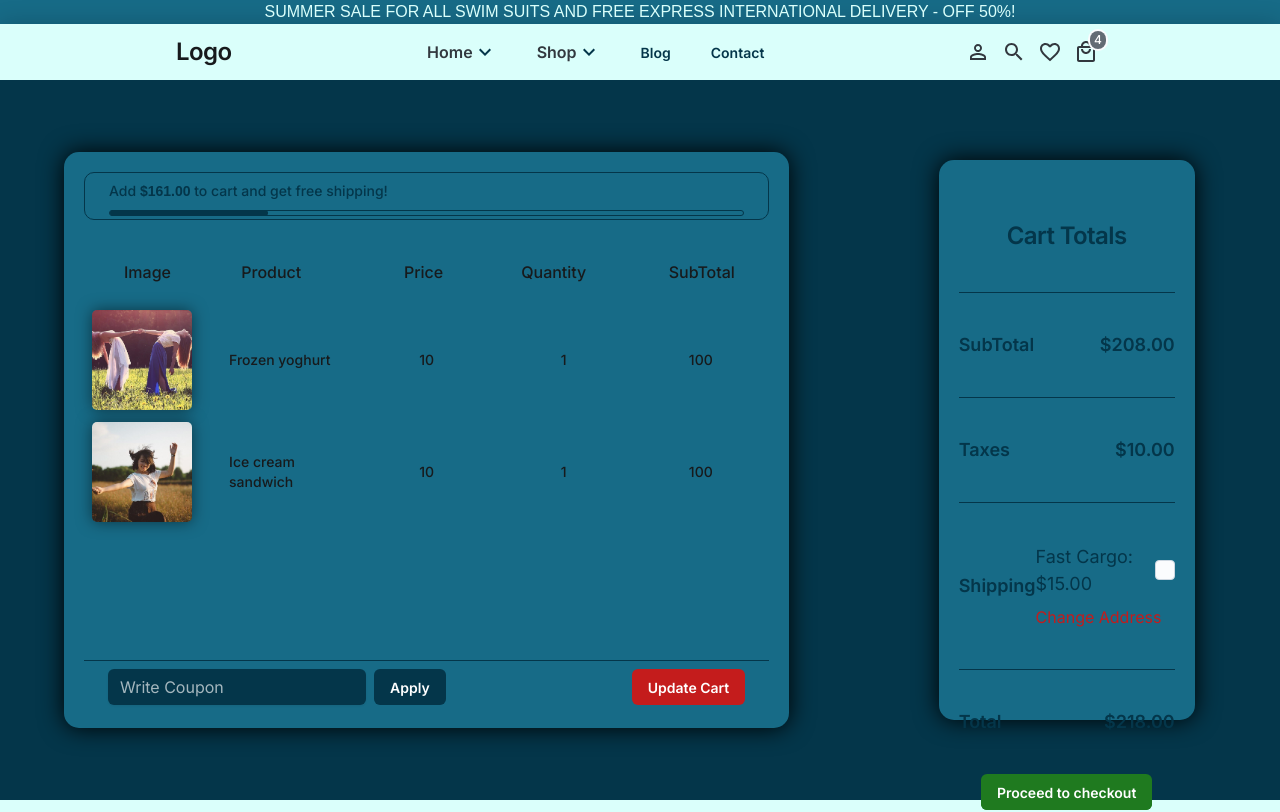
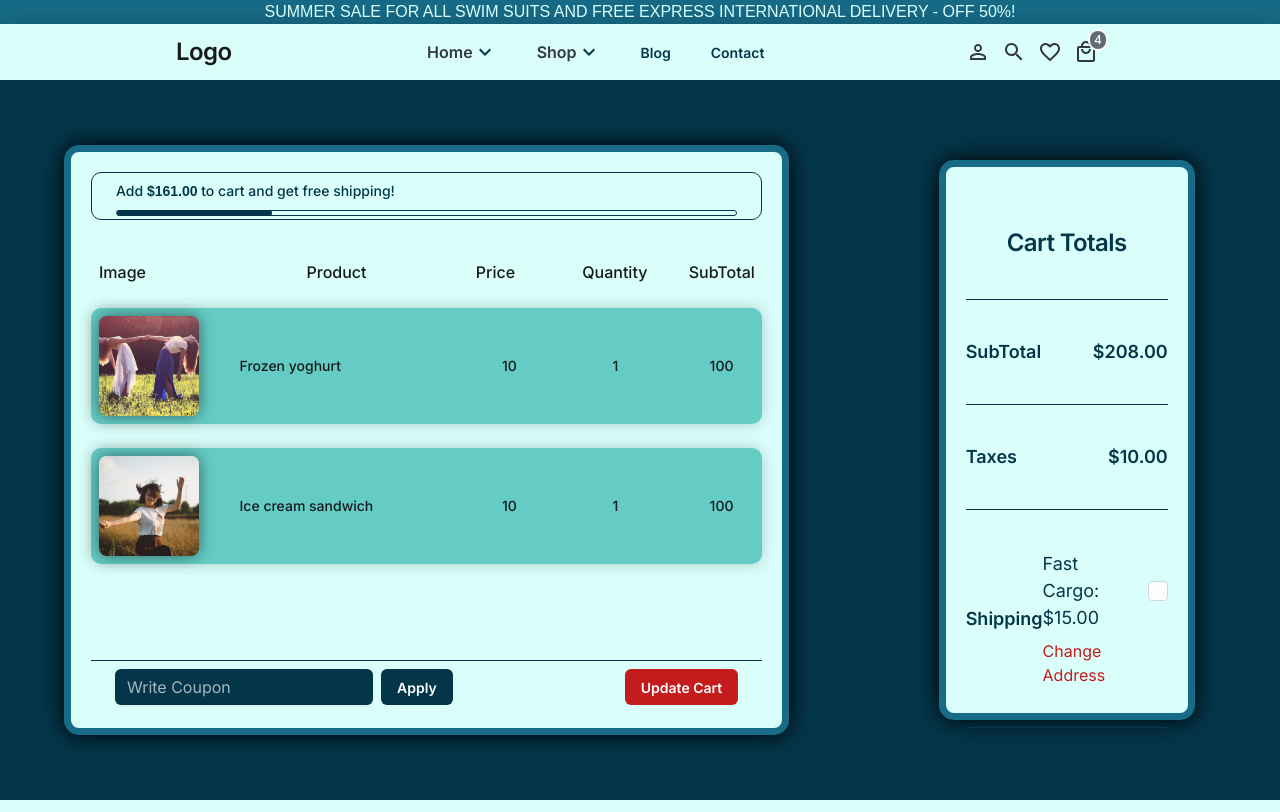
Before and after one commit to calkayserkan/e-commerce-mui, a React (Vite) app: page /cart in a window 1280 px wide. Shown: the top 812 px of the page. Built offline with nearby package versions, Linux system fonts and the light colour scheme.

Commit message:
cart page

```diff
--- a/src/components/cart/Cart.jsx
+++ b/src/components/cart/Cart.jsx
@@ -26,7 +26,8 @@ function Cart() {
           sx={{
             width: "85%",
             minHeight:"70vh",
-            background: "#176B87",
+            background: "#DAFFFB",
+            border:"7.5px solid #176B87",
             borderRadius: 15,
             boxShadow: "0px 0px 25px rgba(0,0,0,1)",
             display:"flex",
@@ -50,9 +51,10 @@ function Cart() {
           sx={{
             width: "60%",
             height: "70vh",
-            background: "#176B87",
+            background: "#DAFFFB",
             borderRadius: 15,
             boxShadow: "0px 0px 25px rgba(0,0,0,1)",
+            border:"7.5px solid #176B87",
             display:"flex",
             flexDirection: "column",
             justifyContent: "start",
--- a/src/components/cart/CartTable.jsx
+++ b/src/components/cart/CartTable.jsx
@@ -1,4 +1,3 @@
-import Table from "@mui/joy/Table";
 import image from "../../assets/blogs/blog5.jpg";
 import image2 from "../../assets/blogs/blog3.jpg";
 import { Box, Typography } from "@mui/joy";
@@ -23,13 +22,13 @@ function CartTable() {
         flexDirection: "column",
         justifyContent: "start",
         alignItems: "start",
-        mt:5,
+        mt: 5,
       }}
     >
       <Box
         sx={{
           width: "100%",
-          px: 5,
+          px: 1,
           display: "flex",
           flexDirection: "row",
           justifyContent: "space-between",
@@ -39,24 +38,40 @@ function CartTable() {
         <Typography level="title-md" sx={{ width: "15%" }}>
           Image
         </Typography>
-        <Typography level="title-md" sx={{ width: "22.5%" }}>
+        <Typography level="title-md" sx={{ width: "30%",textAlign:"center"  }}>
           Product
         </Typography>
-        <Typography level="title-md" sx={{ width: "15%" }}>
+        <Typography level="title-md" sx={{ width: "10%" }}>
           Price
         </Typography>
-        <Typography level="title-md" sx={{ width: "20%" }}>
+        <Typography level="title-md" sx={{ width: "10%" }}>
           Quantity
         </Typography>
         <Typography level="title-md" sx={{ width: "10%" }}>
           SubTotal
         </Typography>
       </Box>
-      <Table hoverRow sx={{ width: "100%", mt: 2.5 }}>
       {rows.map((item, key) => (
-          <tbody key={key}>
-            <tr>
-              <td>
+        <Box
+          key={key}
+          sx={{
+            width: "100%",
+            px: 1,
+            py:1,
+            display: "flex",
+            flexDirection: "row",
+            justifyContent: "space-between",
+            boxShadow:"0px 0px 15px rgba(0,0,0,.2)",
+            background:"#64CCC5",
+            borderRadius:10,
+            alignItems: "center",
+            mt:3,
+            transition:"all .5s ease-in-out",
+            "&:hover":{
+              boxShadow:"0px 10px 25px rgba(0,0,0,.5)",
+            }
+          }}
+        >
           <Box
             sx={{
               width: "100px",
@@ -64,19 +79,17 @@ function CartTable() {
               backgroundImage: `url(${item.image})`,
               backgroundPosition: "center",
               backgroundSize: "cover",
-                    borderRadius: 5,
+              borderRadius: 7.5,
               boxShadow: "0px 0px 15px rgba(0, 0,0,.5)",
             }}
           ></Box>
-              </td>
-              <td><Typography level="title-sm">{item.product}</Typography></td>
-              <td style={{ textAlign: "center" }}><Typography level="title-sm">{item.price}</Typography></td>
-              <td style={{ textAlign: "center" }}><Typography level="title-sm">{item.quantity}</Typography></td>
-              <td style={{ textAlign: "center" }}><Typography level="title-sm">{item.subTotal}</Typography></td>
-            </tr>
-          </tbody>
+          <Typography level="title-sm" sx={{ width: "30%" }}>{item.product}</Typography>
+          <Typography level="title-sm" sx={{ width: "10%",textAlign:"center" }}>{item.price}</Typography>
+          <Typography level="title-sm" sx={{ width: "10%",textAlign:"center" }}>{item.quantity}</Typography>
+          <Typography level="title-sm" sx={{ width: "10%",textAlign:"center" }}>{item.subTotal}</Typography>
+        </Box>
       ))}
-      </Table>
+
     </Box>
   );
 }
```
Lines whose indentation alone changed are shown as unchanged.
